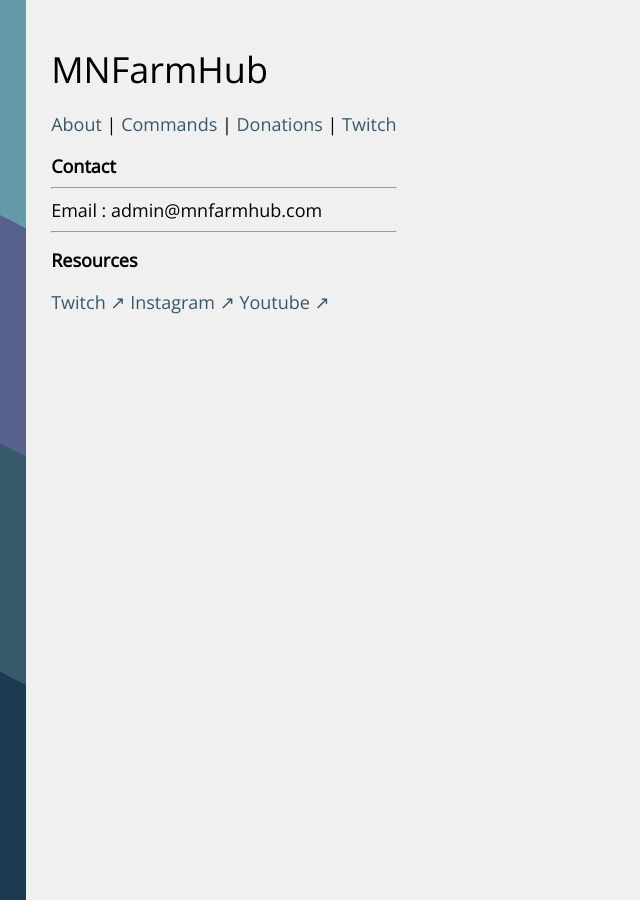
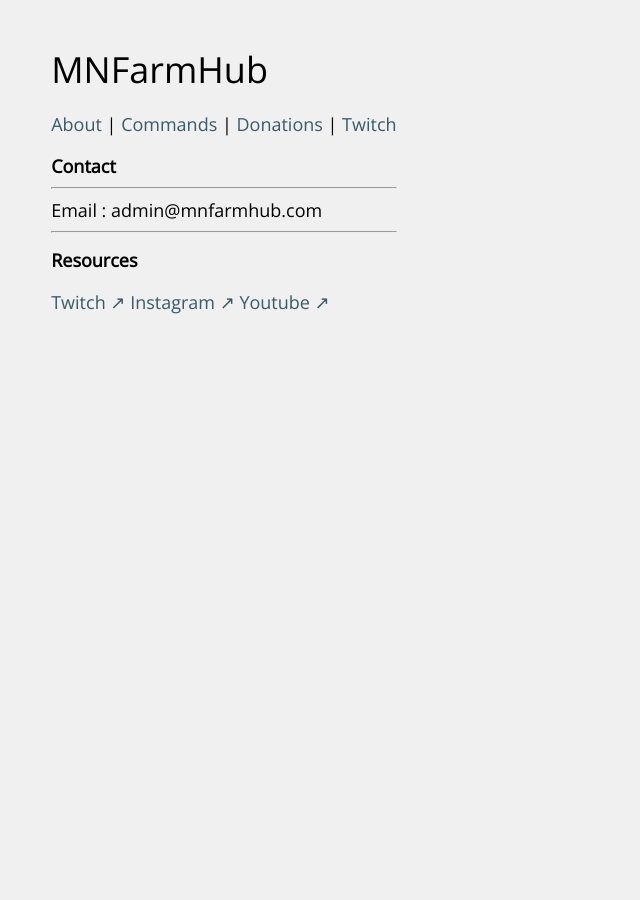
Before and after one commit to MNFarmHub/mnfarmhub.github.io, a Jekyll site: the page built from index.html, in a window 1280 px wide. Shown: the whole page, without its empty margins (0-640 px from the left). Built offline with Jekyll 4.4.1, drawn with Linux system fonts in a browser that asks for light colours.

Commit message:
Update main.css

```diff
--- a/css/main.css
+++ b/css/main.css
@@ -61,21 +61,6 @@
   }
 }
 
-#accent {
-  position: fixed;
-  left: 0;
-  top: 0;
-  width: 2vw;
-  height: 100vh;
-  background: linear-gradient(
-    27deg,
-    #1c3a50 25%,
-    #375a6a 25% 50%,
-    #56628b 50% 75%,
-    #649ba9 75%
-  );
-}
-
 #maingrid {
   display: grid;
   grid-template-columns: fit-content(100vw) auto;
```
